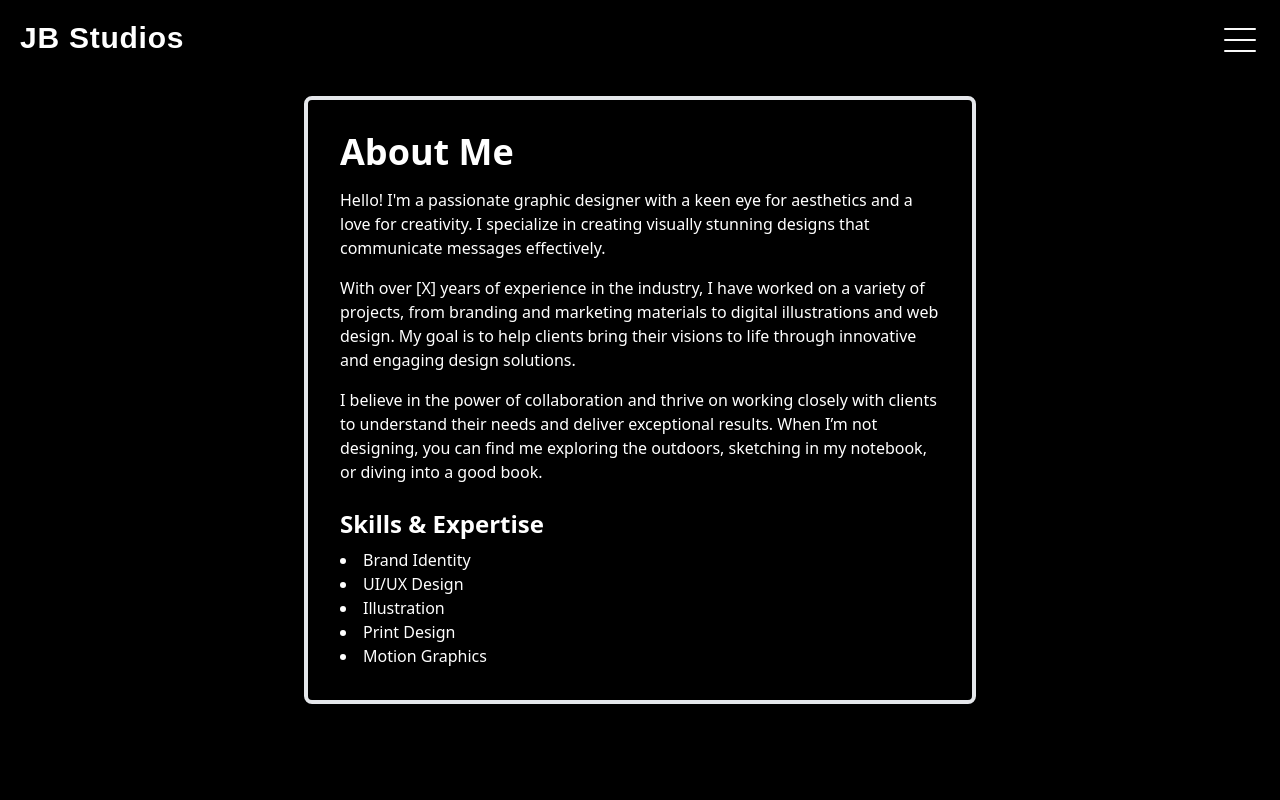
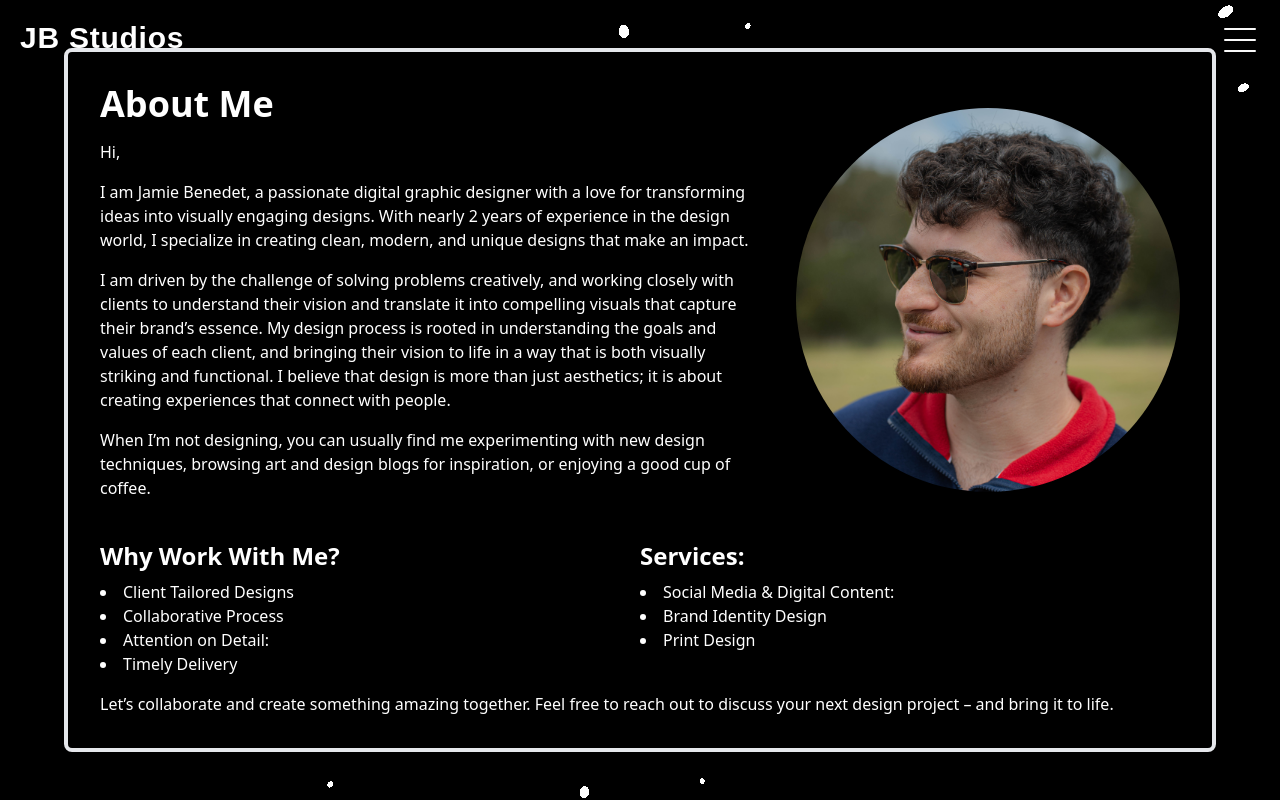
Before and after one commit to WillemGibson/jb-studios-portfolio, a React (Vite) app: page /about in a window 1280 px wide. Built offline with nearby package versions, Linux system fonts and the light colour scheme.

Commit message:
feat: finalizing about page

```diff
--- /dev/null
+++ b/src/components/BgScene.jsx
@@ -0,0 +1,112 @@
+import * as THREE from 'three';
+import { useEffect, useRef } from 'react';
+
+export default function BgScene() {
+    const bounds = { x: 6.5, y: 3.5 }; // Define bounds for the "bouncing" movement
+
+    // Initial camera position and rotation
+    const initialCameraPosition = useRef(new THREE.Vector3(0, 0, 5));
+    const initialCameraRotation = useRef(new THREE.Euler(0, 0, 0));
+
+    useEffect(() => {
+        const canvas = document.querySelector('#container3D');
+        if (!canvas) {
+            console.error("Canvas element not found");
+            return;
+        }
+
+        // Initialize the scene, camera, and renderer
+        const scene = new THREE.Scene();
+        const camera = new THREE.PerspectiveCamera(75, window.innerWidth / window.innerHeight, 0.1, 1000);
+        const renderer = new THREE.WebGLRenderer({ canvas });
+
+        // Configure renderer
+        renderer.setPixelRatio(window.devicePixelRatio);
+        renderer.setSize(window.innerWidth, window.innerHeight);
+        camera.position.set(0, 0, 5); // Set the camera position
+
+        // Store initial camera position and rotation
+        initialCameraPosition.current.copy(camera.position);
+        initialCameraRotation.current.copy(camera.rotation);
+
+        // Set background color
+        scene.background = new THREE.Color(0x000000);
+
+        // Array to store stars and their velocities
+        const stars = [];
+
+        // Function to add stars to the scene with velocities
+        function addStar() {
+            const geometry = new THREE.SphereGeometry(0.25, 24, 24);
+            const material = new THREE.MeshBasicMaterial({ color: 0xffffff });
+            const star = new THREE.Mesh(geometry, material);
+
+            // Randomly position stars within a larger range
+            const [x, y, z] = Array(3).fill().map(() => THREE.MathUtils.randFloatSpread(100));
+            star.position.set(x, y, z);
+
+            // Random velocity for each star
+            const velocity = new THREE.Vector3(
+                Math.random() * 0.05 - 0.025, // Random X velocity
+                Math.random() * 0.05 - 0.025, // Random Y velocity
+                Math.random() * 0.05 - 0.025  // Random Z velocity
+            );
+
+            // Attach velocity to each star
+            star.velocity = velocity;
+
+            stars.push(star); // Add star to the array
+            scene.add(star); // Add star to the scene
+        }
+
+        // Create multiple stars
+        Array(200).fill().forEach(addStar);
+
+        // Animation loop
+        function animate() {
+            requestAnimationFrame(animate);
+
+            // Move each star based on its velocity
+            stars.forEach(star => {
+                // Update star position based on its velocity
+                star.position.add(star.velocity);
+
+                // Apply some boundary conditions: "bounce" when reaching the bounds
+                if (star.position.x > bounds.x || star.position.x < -bounds.x) {
+                    star.velocity.x *= -0.25; // Reverse X velocity
+                }
+                if (star.position.y > bounds.y || star.position.y < -bounds.y) {
+                    star.velocity.y *= -0.25; // Reverse Y velocity
+                }
+                if (star.position.z > 100 || star.position.z < -100) {
+                    star.velocity.z *= -0.25; // Reverse Z velocity
+                }
+            });
+
+            renderer.render(scene, camera); // Render the scene
+        }
+
+        animate(); // Start animation loop
+
+        // Handle window resizing
+        function handleResize() {
+            camera.aspect = window.innerWidth / window.innerHeight;
+            camera.updateProjectionMatrix();
+            renderer.setSize(window.innerWidth, window.innerHeight);
+        }
+
+        window.addEventListener('resize', handleResize); // Add resize event listener
+
+        // Cleanup on component unmount
+        return () => {
+            window.removeEventListener('resize', handleResize);
+            renderer.dispose(); // Dispose of the renderer
+        };
+    }, []);
+
+    return (
+        <div>
+            <canvas id='container3D'></canvas>
+        </div>
+    );
+}
--- a/src/components/SideMenu.jsx
+++ b/src/components/SideMenu.jsx
@@ -90,7 +90,7 @@ export default function SideMenu() {
                 className="text-neutral-950 hover:text-neutral-500 text-lg font-medium dark:text-neutral-50 dark:hover:text-neutral-50"
                 onClick={handleLinkClick} // Close menu on link click
               >
-                About Us
+                About Me
               </NavLink>
             </li>
             <li>
@@ -99,7 +99,7 @@ export default function SideMenu() {
                 className="text-neutral-950 hover:text-neutral-500 text-lg font-medium dark:text-neutral-50 dark:hover:text-neutral-50"
                 onClick={handleLinkClick} // Close menu on link click
               >
-                Our Work
+                My Work
               </NavLink>
             </li>
           </ul>
@@ -110,7 +110,7 @@ export default function SideMenu() {
               onClick={handleLinkClick} // Close menu on link click
             >
               <Mail className="mr-2 h-5 w-5" />
-              Contact Us
+              Work With Me
             </NavLink>
           </div>
         </nav>
--- a/src/components/filters/DarkGlassFilter.jsx
+++ /dev/null
@@ -1,31 +0,0 @@
-export default function GlassFilter({
-  children,
-  className = '',
-  blur = 'xs',
-  opacity = 'xlight'
-}) {
-  const blurClasses = {
-    xs: "backdrop-blur-[2px]",
-    sm: "backdrop-blur-sm",
-    md: "backdrop-blur-md",
-    lg: "backdrop-blur-lg"
-  }
-
-  const opacityClasses = {
-    xlight: "bg-black/20",
-    light: "bg-black/30",
-    medium: "bg-black/50",
-    dark: "bg-black/70"
-  }
-
-  return (
-    (<div
-      className={`
-        ${blurClasses[blur]}
-        ${opacityClasses[opacity]}
-        ${className}
-      `}>
-      {children}
-    </div>)
-  );
-}
--- a/src/pages/About.jsx
+++ b/src/pages/About.jsx
@@ -1,28 +1,52 @@
-import GlassFilter from "@/components/filters/DarkGlassFilter"
+import BgScene from "@/components/BgScene"
 
 export default function AboutPage() {
   return (
     <section className="flex items-center justify-center min-h-screen bg-black text-white">
-      <GlassFilter className='fixed top-0 left-0 h-screen w-screen z-index-20 pointer-events-none' />
-      <div className="max-w-2xl p-8 bg-transparent rounded-lg shadow-lg border-4 z-30">
+      <BgScene className="fixed top-0 left-0 h-screen w-screen z-10 pointer-events-none" />
+      <div className="fixed max-w-6xl p-8 bg-black rounded-lg shadow-lg border-4 z-30">
+        <div className="flex items-center">
+          <div className="flex-1 mr-8">
             <h1 className="text-4xl font-bold mb-4">About Me</h1>
+            <p className="mb-4">Hi,</p>
             <p className="mb-4">
-          Hello! I'm a passionate graphic designer with a keen eye for aesthetics and a love for creativity. I specialize in creating visually stunning designs that communicate messages effectively.
+              I am Jamie Benedet, a passionate digital graphic designer with a love for transforming ideas into visually engaging designs. With nearly 2 years of experience in the design world, I specialize in creating clean, modern, and unique designs that make an impact.
             </p>
             <p className="mb-4">
-          With over [X] years of experience in the industry, I have worked on a variety of projects, from branding and marketing materials to digital illustrations and web design. My goal is to help clients bring their visions to life through innovative and engaging design solutions.
+              I am driven by the challenge of solving problems creatively, and working closely with clients to understand their vision and translate it into compelling visuals that capture their brand’s essence. My design process is rooted in understanding the goals and values of each client, and bringing their vision to life in a way that is both visually striking and functional. I believe that design is more than just aesthetics; it is about creating experiences that connect with people.
             </p>
             <p className="mb-4">
-          I believe in the power of collaboration and thrive on working closely with clients to understand their needs and deliver exceptional results. When I’m not designing, you can find me exploring the outdoors, sketching in my notebook, or diving into a good book.
+              When I’m not designing, you can usually find me experimenting with new design techniques, browsing art and design blogs for inspiration, or enjoying a good cup of coffee.
             </p>
-        <h2 className="text-2xl font-semibold mt-6">Skills & Expertise</h2>
+          </div>
+          <div className="flex-shrink-0">
+            <img src="public/assets/img/A7400323.jpg" alt="headshot" className="w-96 h-96 rounded-full object-cover"/>
+          </div>
+        </div>
+        <div className="grid grid-cols-2">
+          <div className="flex-col">
+            <h2 className="text-2xl font-semibold mt-6">Why Work With Me?</h2>
             <ul className="list-disc list-inside mt-2">
-          <li>Brand Identity</li>
-          <li>UI/UX Design</li>
-          <li>Illustration</li>
+              <li>Client Tailored Designs</li>
+              <li>Collaborative Process</li>
+              <li>Attention on Detail:</li>
+              <li>Timely Delivery</li>
+            </ul>
+          </div>
+          <div className="flex-col">
+            <h2 className="text-2xl font-semibold mt-6">Services:</h2>
+            <ul className="list-disc list-inside mt-2">
+              <li>Social Media & Digital Content:</li>
+              <li>Brand Identity Design</li>
               <li>Print Design</li>
-          <li>Motion Graphics</li>
             </ul>
+          </div>
+        </div>
+
+        <p className="mt-4">
+        Let’s collaborate and create something amazing together. Feel free to reach out to discuss your next
+        design project – and bring it to life.
+        </p>
       </div>
     </section>
   )
--- a/src/pages/Home.jsx
+++ b/src/pages/Home.jsx
@@ -1,10 +1,8 @@
 import LogoScene from '../components/LogoScene';
-import GlassFilter from '@/components/filters/DarkGlassFilter';
 
 export default function HomePage() {
   return (
     <section className='relative w-full h-screen'>
-      <GlassFilter className='fixed top-0 left-0 h-screen w-screen z-index-10 pointer-events-none' />
       <LogoScene />
     </section>
   );
```
Also changed, not shown: src/components/LogoScene.jsx (+36 -4 lines), public/assets/img/A7400323.jpg (added). Lines whose indentation alone changed are shown as unchanged.
